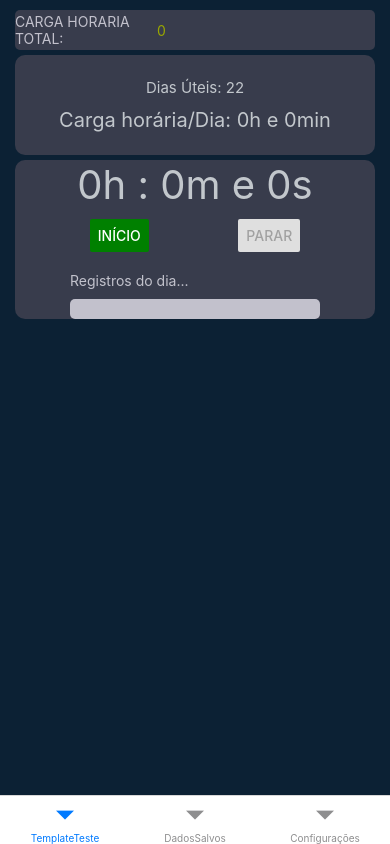
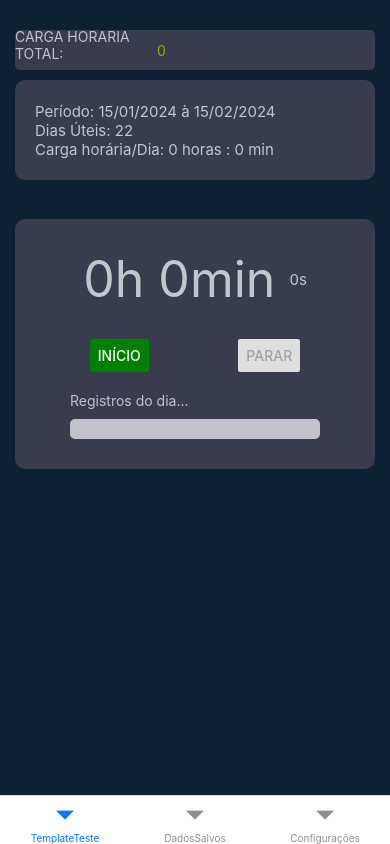
Before and after one commit to AndersonAPinto/react-nativeCheckPoint, a React Native app: screen /Tabs in a window 390 px wide. Built offline with nearby package versions, Linux system fonts and the light colour scheme.

Commit message:
update icons

```diff
--- a/package.json
+++ b/package.json
@@ -12,18 +12,20 @@
     "@emotion/styled": "^11.11.0",
     "@mui/icons-material": "^5.15.11",
     "@react-native-async-storage/async-storage": "1.21.0",
-    "@react-native-community/datetimepicker": "^7.6.2",
+    "@react-native-community/datetimepicker": "7.6.1",
     "@react-navigation/bottom-tabs": "^6.5.14",
     "@react-navigation/native": "^6.1.12",
     "@react-navigation/native-stack": "^6.9.20",
     "axios": "^1.6.7",
-    "expo": "~50.0.6",
+    "expo": "~50.0.8",
     "expo-av": "~13.10.5",
     "expo-status-bar": "~1.11.1",
+    "express": "^4.18.3",
     "react": "18.2.0",
     "react-native": "0.73.4",
     "react-native-audio-toolkit": "^1.0.6",
     "react-native-datepicker": "^1.7.2",
+    "react-native-elements": "^3.4.3",
     "react-native-safe-area-context": "4.8.2",
     "react-native-screens": "~3.29.0",
     "react-native-sound": "^0.11.2",
--- a/src/CalculadoraDiasUteis.js
+++ b/src/CalculadoraDiasUteis.js
@@ -39,13 +39,17 @@ const CalculadoraDiasUteis = ({ cargaHoraria }) => {
         horas += 1;
     }
 
-    const cargaHorariaFormatada = `${horas}h e ${minutos}min`;
+    const cargaHorariaFormatada = `${horas} horas : ${minutos} min`;
     console.log('cargaHoraria recebida em CalculadoraDiasUteis:', cargaHoraria);
-
+    const [mesAtual, setMesAtual] = useState(new Date());
+    const ano = mesAtual.getFullYear()
+    const mes = mesAtual.getMonth();
+    const mesAnterior = new Date(ano, mes - 1, 15);
+    const mesQuinzenaAtual = new Date(ano, mes, 15);
     return (
-
             <View>
                 <View style={styles.container}>
+                    <Text style={styles.textDate}>Período: {mesAnterior.toLocaleDateString('pt-BR')} à {mesQuinzenaAtual.toLocaleDateString('pt-BR')}</Text>
                     <Text style={styles.textCargaUteis}>Dias Úteis: {diasUteis}</Text>
                     <Text style={styles.textCargaHoraria}>Carga horária/Dia: {cargaHorariaFormatada}</Text>
                 </View>
@@ -63,18 +67,24 @@ const styles = StyleSheet.create({
         marginRight: 15,
         borderRadius: 10,
         backgroundColor: '#383c4c',
-        alignItems:'center',
+        alignItems:'start',
         justifyContent:'center',
-        marginBottom: 5,
+        marginBottom: '10%',
+        paddingLeft: 20,
+
+    },
+    textDate:{
+        color: '#C2C7CC',
+        fontSize: 15,
     },
     textCargaHoraria:{
         color: '#C2C7CC',
-        fontSize: 20,
+        fontSize: 15,
     },
     textCargaUteis:{
         color: '#C2C7CC',
         fontSize: 15,
-        height:30,
+
     }
 });
 
--- a/src/Cronometro.js
+++ b/src/Cronometro.js
@@ -4,6 +4,7 @@ import HistoricoEventos from './HistoricoEventos';
 import { useNavigation } from '@react-navigation/native';
 import AsyncStorage from '@react-native-async-storage/async-storage';
 import { Audio } from 'expo-av';
+import Icon from 'react-native-vector-icons/FontAwesome';
 
 
 function Cronometro({ cargaHorariaFormatada }) {
@@ -19,8 +20,11 @@ function Cronometro({ cargaHorariaFormatada }) {
     const horasDecorridas = Math.floor(tempoDecorrido / 3600);
     const minutosDecorridos = Math.floor((tempoDecorrido % 3600) / 60);
     const segundosDecorridos = tempoDecorrido % 60;
-    const tempoDecorridoFormatado = `${horasDecorridas}h : ${minutosDecorridos}m e ${segundosDecorridos}s`;
-
+    //const tempoDecorridoFormatado = `${horasDecorridas} h : ${minutosDecorridos} min e ${segundosDecorridos}s`;
+    const tempoDecorridoFormatado = [
+        { texto: `${horasDecorridas}h ${minutosDecorridos}min `, style: { color: '#C2C7CC', fontSize: 50 } },
+        { texto: `${segundosDecorridos}s`, style: { color: '#C2C7CC', fontSize: 15 } },
+    ];
 
     async function playAudio() {
         const { sound } = await Audio.Sound.createAsync(
@@ -94,7 +98,12 @@ function Cronometro({ cargaHorariaFormatada }) {
                     const minutosRestantes = Math.floor(((tempoDePausa - diferencaHora) % 3600000) / 60000);
                     const segundosRestantes = Math.floor(((tempoDePausa - diferencaHora) % 60000) / 1000);
 
-                    setMensagemTempoRestante(`... Aguarde ... ${horasRestantes}h ${minutosRestantes}min ${segundosRestantes}s para reiniciar o cronômetro`);
+                    //setMensagemTempoRestante(`... Aguarde ... ${horasRestantes}h ${minutosRestantes}min ${segundosRestantes}s para reiniciar o cronômetro`);
+                    setMensagemTempoRestante([
+                        { texto: "!!! Aguarde !!! ", style: { color: 'red', fontSize:30 } },
+                        { texto: `${horasRestantes}h : ${minutosRestantes}min ${segundosRestantes}s`, style: { color: 'green', fontSize:30 } },
+                        { texto: "para o novo Registro Ponto", style: {color:'#C2C1CC'} },
+                    ]);
                 } else {
                     setMensagemTempoRestante("");
                     clearInterval(intervalId);
@@ -108,7 +117,7 @@ function Cronometro({ cargaHorariaFormatada }) {
     const handlePlay = () => {
         if (!historicoStop) {
             setIsRunning(true);
-            setHistoricoEventos(historicoAtual => [...historicoAtual, { tipo: "Início ⏱", momento: new Date().toTimeString() }]);
+            setHistoricoEventos(historicoAtual => [...historicoAtual, { tipo: "Início",momento: new Date() }]);
         } else {
             console.log("Ação de Início bloqueada devido a uma Parada recente.");
         }
@@ -116,7 +125,7 @@ function Cronometro({ cargaHorariaFormatada }) {
     const handlePause = () => {
         if (isRunning) {
             setIsRunning(false);
-            setHistoricoEventos(historicoAtual => [...historicoAtual, { tipo: "Intervalo ⏸", momento: new Date().toTimeString() }]);
+            setHistoricoEventos(historicoAtual => [...historicoAtual, { tipo: "Intervalo", momento: new Date() }]);
         }
     };
     const handleStop = async () => {
@@ -124,10 +133,10 @@ function Cronometro({ cargaHorariaFormatada }) {
         setTempoDecorrido(0);
         setUltimoStop(new Date());
         setHistoricoStop(true);
-        setHistoricoEventos(historicoAtual => [...historicoAtual, { tipo: "Parar ⚐", momento: new Date().toTimeString() }]);
+        setHistoricoEventos(historicoAtual => [...historicoAtual, { tipo: "Parar", momento: new Date() }]);
         const eventoStop = { tipo: "Parar", momento: new Date().toLocaleDateString() };
         await salvarEvento(eventoStop);
-        const dataSalvamento = new Date();
+        const dataSalvamento = new Date().toTimeString();
         const eventosSalvos = historicoEventos.filter(evento => evento.tipo === "Início" || evento.tipo === "Intervalo");
         try {
             const dadosAtuais = await AsyncStorage.getItem('dadosSalvos');
@@ -160,15 +169,34 @@ function Cronometro({ cargaHorariaFormatada }) {
     // Formatação do tempo decorrido para exibição
     return (
         <View style={styles.telaInformacoes}>
-            {mensagemTempoRestante ? (
-                // Se existe uma mensagem de tempo restante, exibe ela
-                <Text style={styles.msgTempoRestante}>{mensagemTempoRestante}</Text>
+            {mensagemTempoRestante && mensagemTempoRestante.length > 0 ? (
+                <View style={styles.segmentoContainer}>
+                    {mensagemTempoRestante.map((segmento, index) => (
+                        <Text key={index} style={segmento.style}>
+                            {segmento.texto}
+                        </Text>
+                    ))}
+                </View>
             ) : (
                 // Caso contrário, exibe o tempo decorrido
-                <Text style={styles.msgTempoRestante}>{tempoDecorridoFormatado}</Text>
+                <View style={styles.horaFormatada}>
+                    {tempoDecorridoFormatado.map((segmento, index) => (
+                        <Text key={index} style={segmento.style}>
+                            {segmento.texto}
+                        </Text>
+                    ))}
+                </View>
             )}
             <View style={styles.btnInicioEIntervalo}>
-                {!isRunning && <Button title="Início"
+                {!isRunning && <Button
+                    icon={
+                        <Icon
+                        name="flag-checkered"
+                        size={15}
+                        color="white"
+                        />
+                    }
+                    title="Início"
                     color="green"
                     onPress={handlePlay}
                     disabled={!!mensagemTempoRestante} //Converte a string para booleano
@@ -198,16 +226,22 @@ const styles = StyleSheet.create({
         marginBottom: 15,
         borderRadius: 10,
         backgroundColor: '#383c4c',
+        flexDirection: 'column',
+        alignItems: 'center',
+        paddingVertical: 30,
 
+    },
+    segmentoContainer: {
         alignItems: 'center',
-        padding: 0,
+        justifyContent: 'center',
     },
     msgTempoRestante: {
         fontSize: 40,
         color: '#C2C7CC',
-        textAlign:'auto',
-        paddingLeft:1,
-        paddingRight:1,
+        margin: 20,
+
+        paddingLeft: 1,
+        paddingRight: 1,
     },
     btnInicioEIntervalo: {
         flexDirection: 'row',
@@ -216,6 +250,11 @@ const styles = StyleSheet.create({
         marginTop: 10,
         marginBottom: 10,
     },
+    horaFormatada:{
+        flexDirection:'row',
+        alignItems:'center',
+        marginBottom: 20,
+    },
 });
 
 export default Cronometro
--- a/src/DadosSalvos.js
+++ b/src/DadosSalvos.js
@@ -7,8 +7,7 @@ import { SafeAreaView } from 'react-native-safe-area-context';
 
 const DadosSalvos = () => {
     const [dadosSalvos, setDadosSalvos] = useState({});
-
-    console.log('Os dadosSalvos sao ', dadosSalvos)
+    //console.log(dadosSalvos)
     let pressTimer;
 
     useFocusEffect(
@@ -42,11 +41,13 @@ const DadosSalvos = () => {
         clearTimeout(pressTimer);
     };
     const datasSalvamento = Object.keys(dadosSalvos);
-
+    console.log(dadosSalvos);
     return (
-
         <ScrollView style={styles.container}>
             <SafeAreaView>
+                <Text style={styles.textExtrato}>---- Extratos</Text>
+                <Text style={styles.linha}></Text>
+
                 {datasSalvamento.length > 0 ? datasSalvamento.reverse().map((data, index) => {
                     return (
                         <TouchableWithoutFeedback
@@ -69,28 +70,39 @@ const DadosSalvos = () => {
                         <Text style={styles.noDataContainer}>Sem dados salvos!</Text>
                     </View>
                 )}
+
             </SafeAreaView>
         </ScrollView>
-
 
     );
 };
 const styles = StyleSheet.create({
     container: {
         flex: 1,
-        padding: 0,
+        padding: 10,
         margin: 0,
         backgroundColor: '#0C2134',
     },
+    textExtrato:{
+        color: '#C2C1CC',
+        fontSize: 30,
+    },
+    linha: {
+        borderBottomColor: '#C2C1CC', // Cor da linha
+        borderBottomWidth: 2, // Espessura da linha
+        marginVertical: 20, // Espaço vertical acima e abaixo da linha
+      },
     dataContainer: {
         backgroundColor: '#C2C1CC',
         marginVertical: 10,
-        paddingHorizontal: 20,
+        borderRadius:10,
+        padding:5,
     },
     dataTitle: {
         fontSize: 18,
         fontWeight: 'bold',
-        color:'orange'
+        color: 'blue',
+        marginBottom:2,
 
     },
     eventoText: {
--- a/src/DadosSalvosViewer.js
+++ b/src/DadosSalvosViewer.js
@@ -5,15 +5,11 @@ import { SafeAreaView } from 'react-native-safe-area-context';
 
 function DadosSalvosViewer({ dadosSalvos = {} }) {
 
-  console.log('dadosSalvos recebido em DadosSalvosViewer:', dadosSalvos);
   const datasSalvamento = dadosSalvos ? Object.keys(dadosSalvos) : [];
-
-  console.log('datasSalvamento de Object.keys:', datasSalvamento);
 
   return (
     <SafeAreaView style={{ flex: 1 }}>
       <ScrollView >
-
         {datasSalvamento.length > 0 ? (
           datasSalvamento.map((data, index) => (
             <View key={data} style={styles.container}>
--- a/src/HistoricoEventos.js
+++ b/src/HistoricoEventos.js
@@ -3,7 +3,6 @@ import { View, Text, StyleSheet } from 'react-native';
 
 
 const HistoricoEventos = ({ historicoEventos }) => {
-  console.log('historico de eventos', historicoEventos);
   return (
     <View>
       <Text style={styles.textRegistro}>Registros do dia...</Text>
@@ -31,8 +30,9 @@ const styles = StyleSheet.create({
     marginBottom: 10,
   },
   textHE: {
-    color: 'yellow',
+    color: 'black',
   }
+
 });
 
 export default HistoricoEventos;
--- a/src/Tela.js
+++ b/src/Tela.js
@@ -7,30 +7,9 @@ const Tela = () => {
   return (
     <SafeAreaView style={{ flex: 1 }}>
       <View style={styles.container__principal}>
-        <Text style={styles.textPrincipal}>App Check Point</Text>
-        <View style={styles.telaInformacoes}>
-          <Text style={styles.text_telaInformacoes}>29/02/2024</Text>
-          <Text style={styles.number_telaInformacoes}> 09:02<Text style={styles.number_telaInformacoesSeg}>02</Text> </Text>
-          <Text style={styles.text_inicio}>
-            <Icon name="work-history" size={20} color="green" /> Início
-          </Text>
-        </View>
-        <View style={styles.icons}>
-          <TouchableOpacity style={styles.icon}>
-            <Icon name="work-history" size={50} color="green" marginTop={10} />
-          </TouchableOpacity>
-          <TouchableOpacity style={styles.icon}>
-            <Icon name="hourglass-top" size={50} color="yellow" marginTop={10} />
-          </TouchableOpacity>
-          <TouchableOpacity style={styles.icon}>
-            <Icon name="sports-score" size={50} color="white" marginTop={10} />
-          </TouchableOpacity>
-        </View>
-        <Text style={styles.textRegistros}>Registros do dia ...</Text>
-        <View style = {styles.viewRegistros}>
-            <Text> 29 / 02 /2024</Text>
-            <Text> 08:00  12:00  13:30  18:18</Text>
-        </View>
+
+        <Text>Tema</Text>
+        <TouchableOpacity></TouchableOpacity>
       </View>
     </SafeAreaView>
   )
@@ -43,69 +22,6 @@ const styles = StyleSheet.create({
     margin: 0,
     backgroundColor: '#0C2134'
   },
-  textPrincipal:{
-    textAlign:'center',
-    color: '#C2C7CC',
-    margin: 5,
-    fontSize: 20,
-  },
-  telaInformacoes: {
-    width: 'auto',
-    height: 300,
-    marginLeft: 15,
-    marginRight: 15,
-    marginBottom: 15,
-    borderRadius: 30,
-    backgroundColor: '#383c4c',
-  },
-  text_telaInformacoes: {
-    color: '#C2C7CC',
-    margin: 25,
-    fontSize: 15,
-  },
-  number_telaInformacoes: {
-    flex: 1,
-    color: '#C2C7CC',
-    textAlign: 'center',
-    fontSize: 100,
-  },
-  number_telaInformacoesSeg:{
-    fontSize: 30
-  },
-  text_inicio: {
-    color: '#C2C7CC',
-    textAlign: 'center',
-    fontSize: 25,
-    marginBottom: 20,
-  },
-  icons: {
-    flexDirection: 'row',
-    justifyContent: 'space-between',
-    marginBottom: 10,
-    padding: 0,
-    marginLeft: 15,
-    marginRight: 15,
-  },
-  icon: {
-    borderRadius: 100,
-    backgroundColor: '#383c4c',
-    height: 70,
-    width: 70,
-    alignItems: 'center',
-  },
-  textRegistros:{
-    color: '#C2C7CC',
-    marginLeft: 17,
-    marginBottom: 10,
-  },
-  viewRegistros:{
-    marginLeft: 15,
-    marginRight: 15,
-    backgroundColor: '#A1A2A7',
-    borderRadius: 10,
-    padding: 10,
-
-  }
 })
 
 export default Tela;
--- a/src/TemplateTeste.js
+++ b/src/TemplateTeste.js
@@ -36,6 +36,7 @@ function TemplateTeste() {
   return (
     <SafeAreaView style={{ flex: 1 }}>
       <View style={styles.container__principal}>
+
         <View style={styles.viewSettings}>
           <View style={styles.containerView}>
             <Text style={styles.textCarga}>CARGA HORARIA TOTAL: </Text>
@@ -52,8 +53,10 @@ function TemplateTeste() {
               }}
               keyboardType="numeric"
             />
+
           </View>
         </View>
+
         <CalculadoraDiasUteis cargaHoraria={cargaHoraria} />
       </View>
     </SafeAreaView>
@@ -65,31 +68,37 @@ const styles = StyleSheet.create({
     padding: 0,
     margin: 0,
     backgroundColor: '#0C2134',
-
   },
   viewSettings: {
     height: 40,
     justifyContent: 'center',
     alignItems: 'center',
     width: 'auto',
-    marginTop: 10,
+    marginTop: 30,
     marginLeft: 15,
     marginRight: 15,
+    marginBottom: 10,
     borderRadius: 5,
     backgroundColor: '#383c4c',
-    marginBottom: 5,
+
   },
-  containerView:{
+  containerView: {
     flexDirection: 'row',
-    alignItems:'center',
+    alignItems: 'center',
 
+  },
+  linha: {
+    borderBottomColor: '#C2C1CC',
+    borderBottomWidth: 1,
+    marginVertical: 10,
   },
   input: {
     color: '#99a700',
     marginLeft: 10,
   },
   textCarga: {
-    color: '#C2C1CC'
+    color: '#C2C1CC',
+    marginBottom: 10,
   },
 });
 
```
Also changed, not shown: 1 other file (tests, documents, lock files or other folders). Lines whose indentation alone changed are shown as unchanged.
